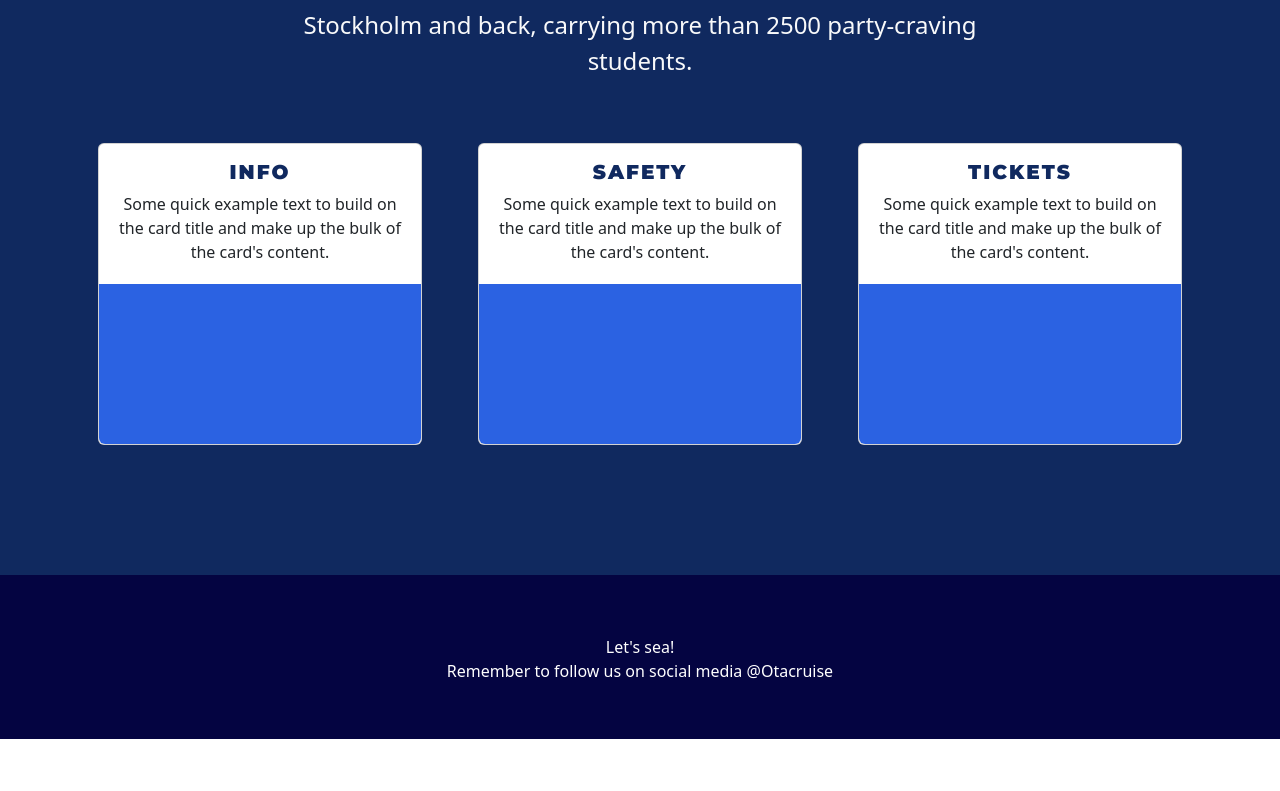
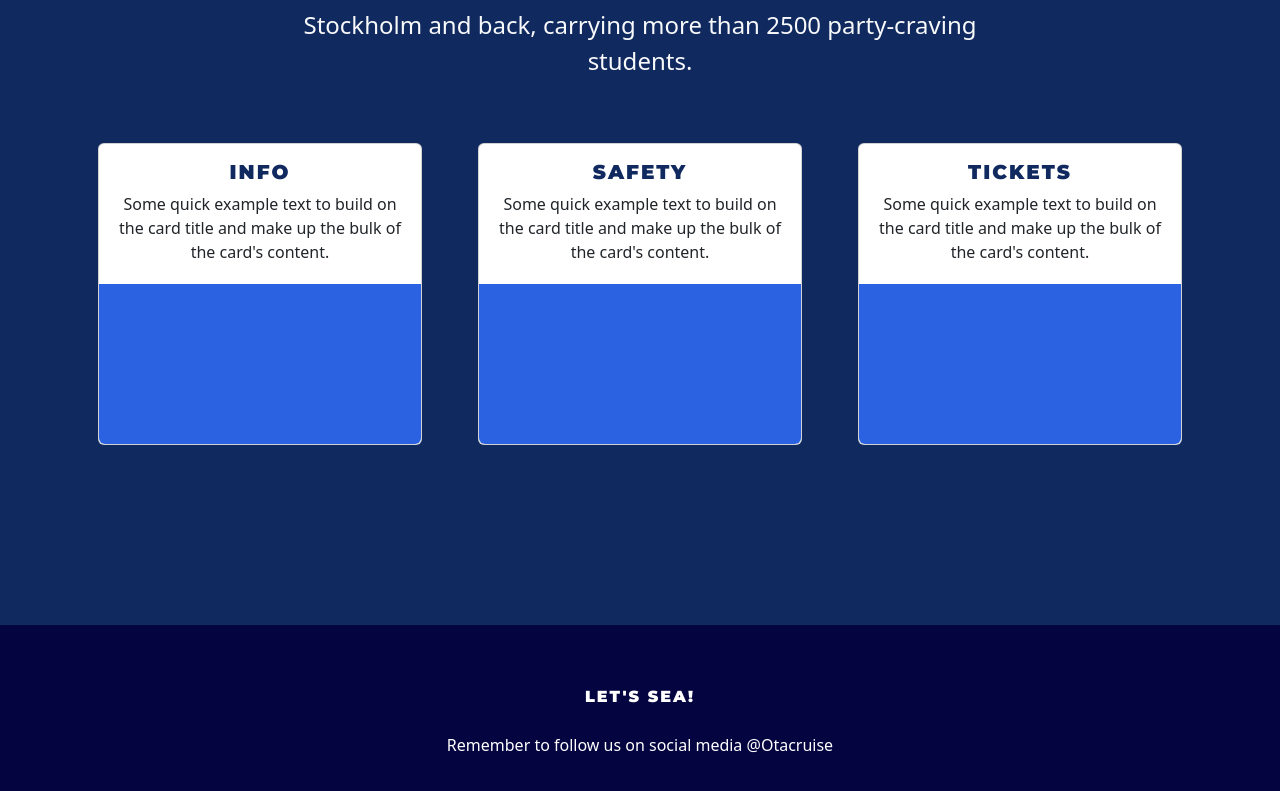
Before and after one commit to verkkomestari/otacruise, a React (Create React App) app: page / in a window 1280 px wide. Shown: the part 1125-1916 px from the top of the page. Before the commit the page ends 1864 px from the top, so only its background shows below. Built offline with nearby package versions, Linux system fonts and the light colour scheme; a web font is replaced by a local one.

Commit message:
warning handling and footer styling

```diff
--- a/src/App.js
+++ b/src/App.js
@@ -5,7 +5,6 @@ import Info from './components/Info';
 import Tickets from './components/Tickets';
 import Footer from './components/Footer';
 import ScrollToTop from './helpers/ScrollToTop';
-import { useRef } from 'react';
 // Sivun rakenne navi + kontsa
 // Komponentit löytyy components-kansiosta
 
--- a/src/components/Footer.js
+++ b/src/components/Footer.js
@@ -5,7 +5,8 @@ import '../styles/Global.css';
 const Footer = () => (
   <div id='footer' className='text-center'>
     <p>
-      Let's sea! <br /> Remember to follow us on social media @Otacruise{' '}
+      <div className='montserrat'>Let's sea!</div> <br /> Remember to follow us
+      on social media @Otacruise{' '}
     </p>
   </div>
 );
--- a/src/styles/Hero.css
+++ b/src/styles/Hero.css
@@ -56,7 +56,7 @@ h1 {
 
 .rapu1 {
   position: absolute;
-  left: -80px;
+  left: -180px;
   top: 450px;
   height: min(50vw, 50vh);
   max-height: 240px;
--- a/src/styles/Intro.css
+++ b/src/styles/Intro.css
@@ -19,7 +19,7 @@
 }
 
 .card-container {
-  min-height: 400px;
+  min-height: 300px;
 }
 
 .card:hover {
@@ -32,3 +32,15 @@
   height: 20vh;
   min-height: 150px;
 }
+
+@media screen and (min-width: 570px) {
+  .card-container {
+    min-height: 350px;
+  }
+}
+
+@media screen and (min-width: 870px) {
+  .card-container {
+    min-height: 450px;
+  }
+}
```
